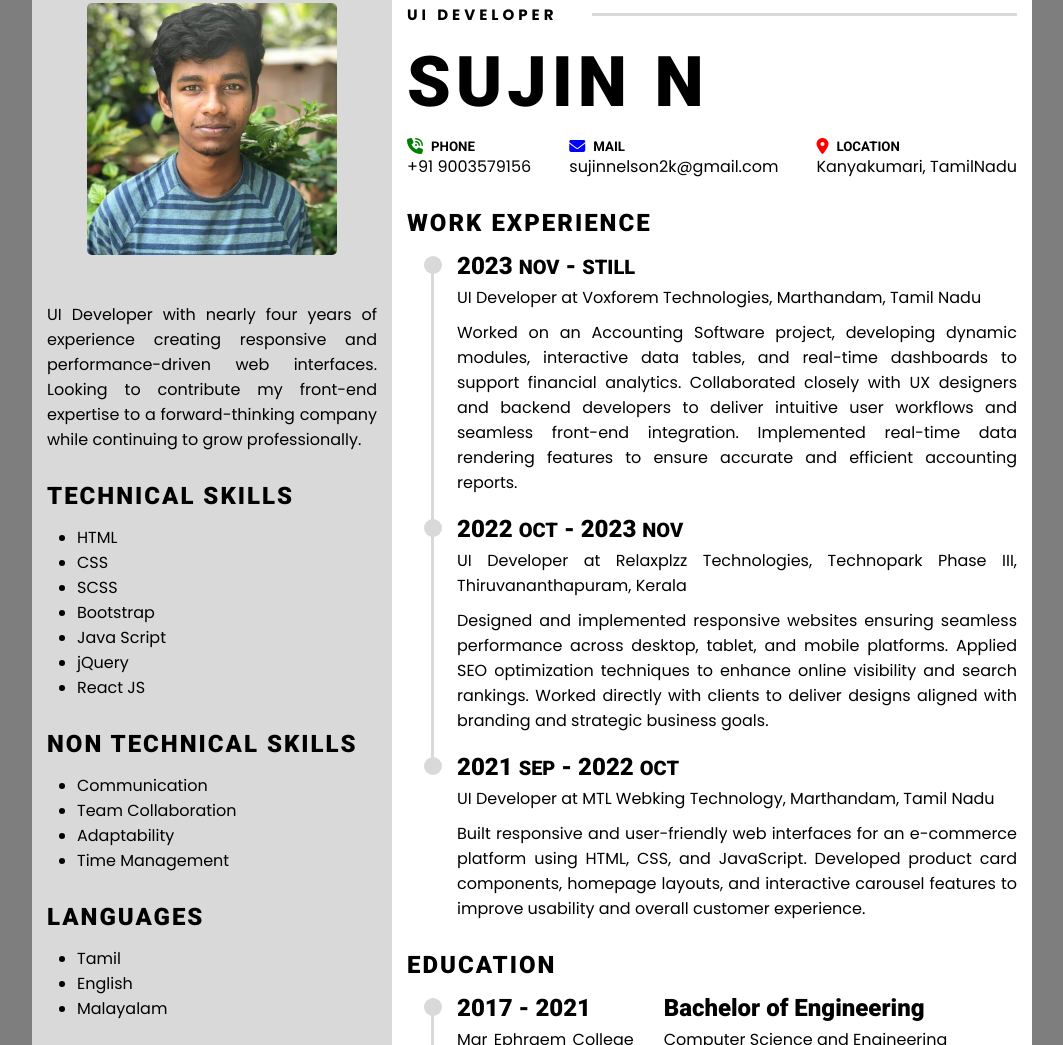
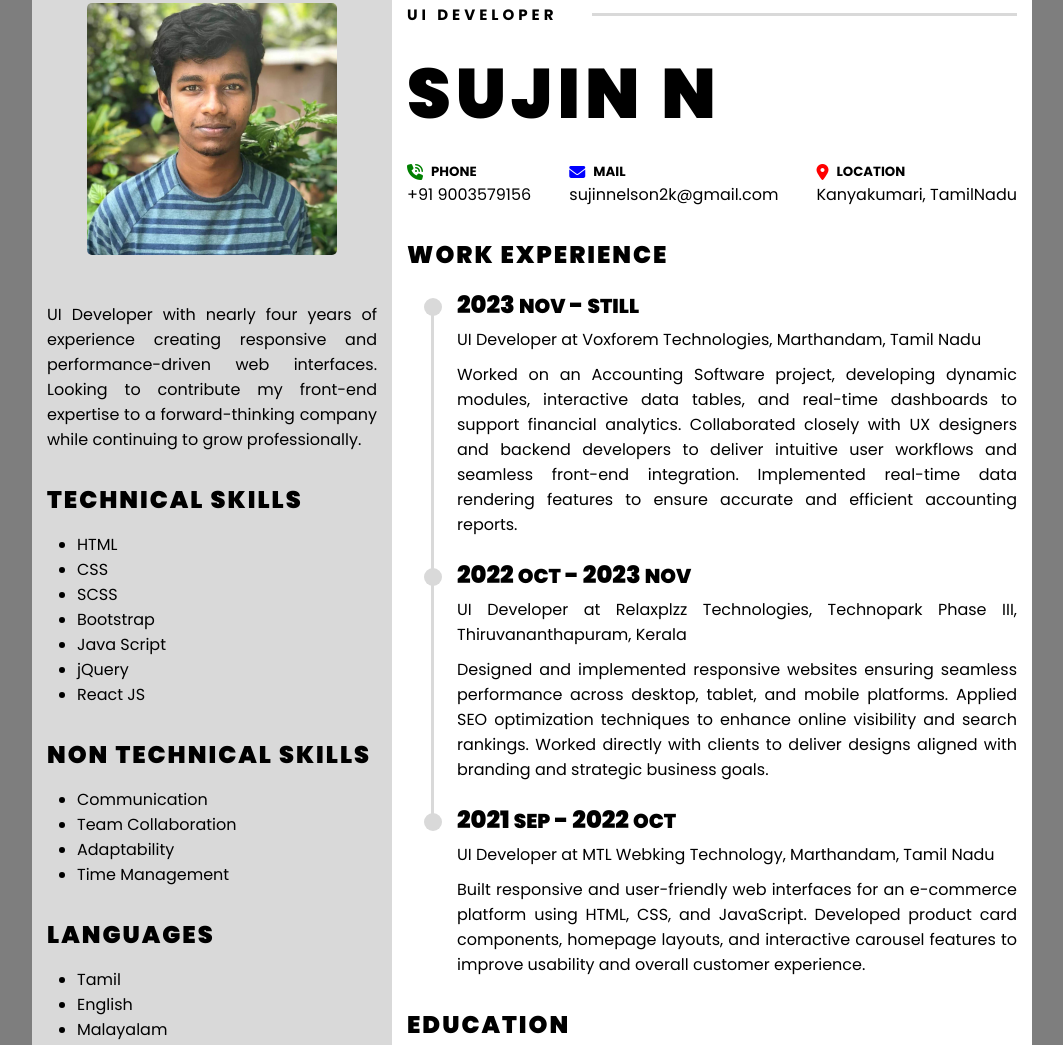
Before and after one commit to sujinnelson/sujinnelson2k, a website: page index.html in a window 1280 px wide. Shown: the part 37-1082 px from the top of the page, without its empty margins (108-1171 px from the left). Drawn offline with Linux system fonts and the light colour scheme.

Commit message:
Remove Roboto font-family and rebuild CSS
Eliminate redundant 'font-family: "Roboto", sans-serif' declarations from SCSS (headings, name, contact strip, education titles, etc.) to centralize typography. Recompiled the SCSS, updating assets/css/style.css and assets/css/style.css.map accordingly.

```diff
--- a/assets/scss/style.scss
+++ b/assets/scss/style.scss
@@ -77,7 +77,6 @@ body {
             font-size: 24px;
             font-weight: 900;
             margin: 30px 0 15px;
-            font-family: "Roboto", sans-serif;
             text-transform: uppercase;
             letter-spacing: 2px;
             color: var(--titleColor);
@@ -139,7 +138,6 @@ body {
         h1 {
             font-weight: 900;
             font-size: 70px;
-            font-family: 'Roboto', sans-serif;
             margin: 15px 0;
             letter-spacing: 5px;
             color: var(--titleColor);
@@ -157,7 +155,6 @@ body {
         &-details {
             .top {
                 font-weight: 900;
-                font-family: 'Roboto', sans-serif;
                 display: flex;
                 align-items: center;
                 column-gap: 3px;
@@ -200,7 +197,6 @@ body {
                 font-size: 24px;
                 font-weight: 900;
                 margin: 30px 0 15px;
-                font-family: "Roboto", sans-serif;
                 text-transform: uppercase;
                 letter-spacing: 2px;
                 color: var(--titleColor);
@@ -245,7 +241,6 @@ body {
                     font-size: 24px;
                     font-weight: 900;
                     margin: 0 0 5px 0;
-                    font-family: "Roboto", sans-serif;
                     text-transform: uppercase;
                     position: relative;
                     white-space: nowrap;
@@ -276,7 +271,6 @@ body {
                     font-size: 24px;
                     font-weight: 900;
                     margin: 0 0 5px 0;
-                    font-family: "Roboto", sans-serif;
                     position: relative;
                     color: var(--titleColor);
 
@@ -303,7 +297,6 @@ body {
             font-size: 24px;
             font-weight: 900;
             margin: 0 0 15px;
-            font-family: "Roboto", sans-serif;
             text-transform: uppercase;
             letter-spacing: 2px;
             color: var(--titleColor);
```
Also changed, not shown: assets/css/style.css, 1 other file.
